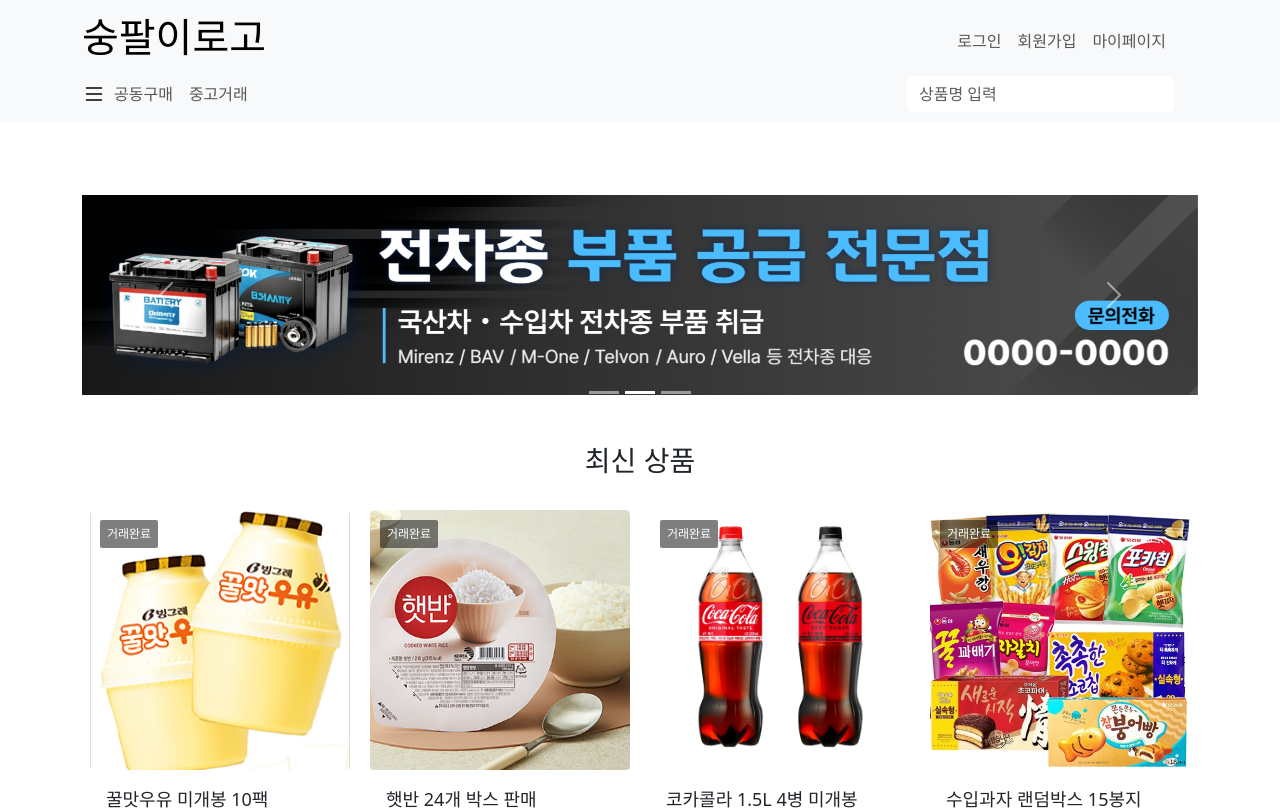
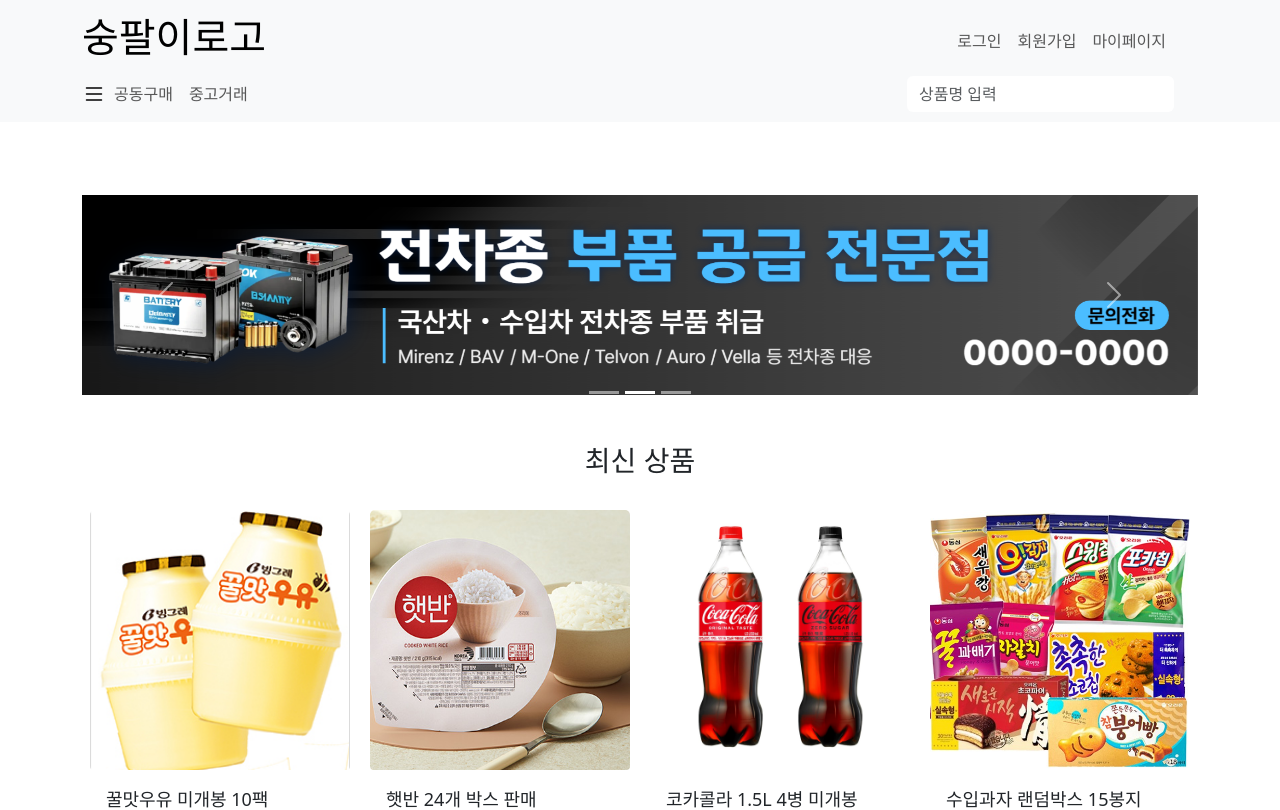
Before and after one commit to soongpal/frontend, a React (Vite) app: page / in a window 1280 px wide. Shown: the top 810 px of the page. Built offline with nearby package versions, Linux system fonts and the light colour scheme.

Commit message:
fix: 상품 판매 완료일때만 거래완료 tag뜨도록 조건 추가

```diff
--- a/src/components/product/ProductCard.tsx
+++ b/src/components/product/ProductCard.tsx
@@ -10,6 +10,7 @@
 }
 
 const ProductCard: React.FC<ProductCardProps> = ({product}) => {
+
   return (
     <div>
       <Card className="product-card">
@@ -19,7 +20,7 @@
             src={product.images}
             className="product-card-img"
           />
-          <SoldoutTag />
+          {product.status==='SOLD_OUT'&&<SoldoutTag />}
         </div>
 
         <Card.Body className="product-card-body">
```
